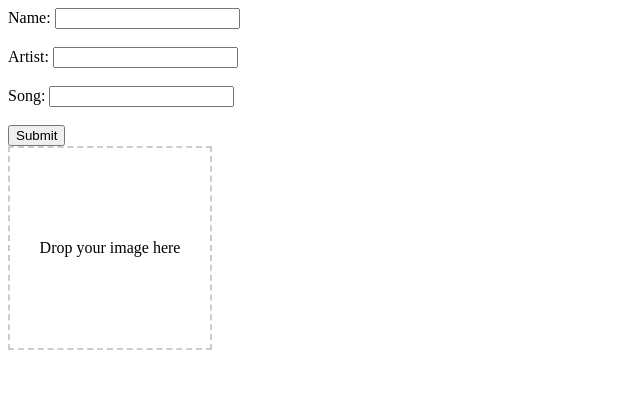
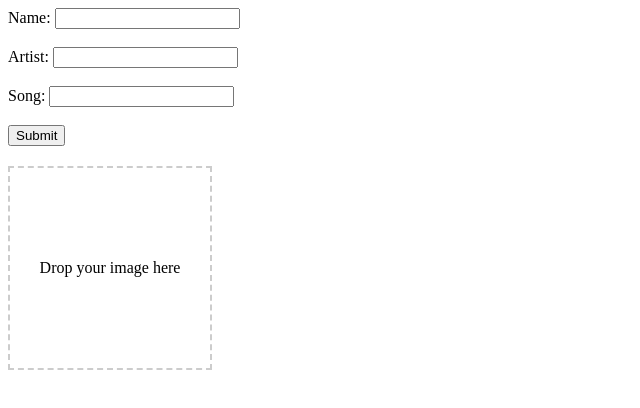
Before and after one commit to sisantuedor/Project-X, a plain HTML site: page playlist.html in a window 1280 px wide. Shown: the whole page, without its empty margins (0-640 px from the left). Drawn offline with Linux system fonts and the light colour scheme.

Commit message:
Update styles.css

```diff
--- a/styles.css
+++ b/styles.css
@@ -2,6 +2,9 @@
     font-size: 100px;
 }
 
+#drop-zone {
+    margin-top: 20px;
+}
 /* stuff for the nav bar */
 .navbar {
      display: flex;
```
